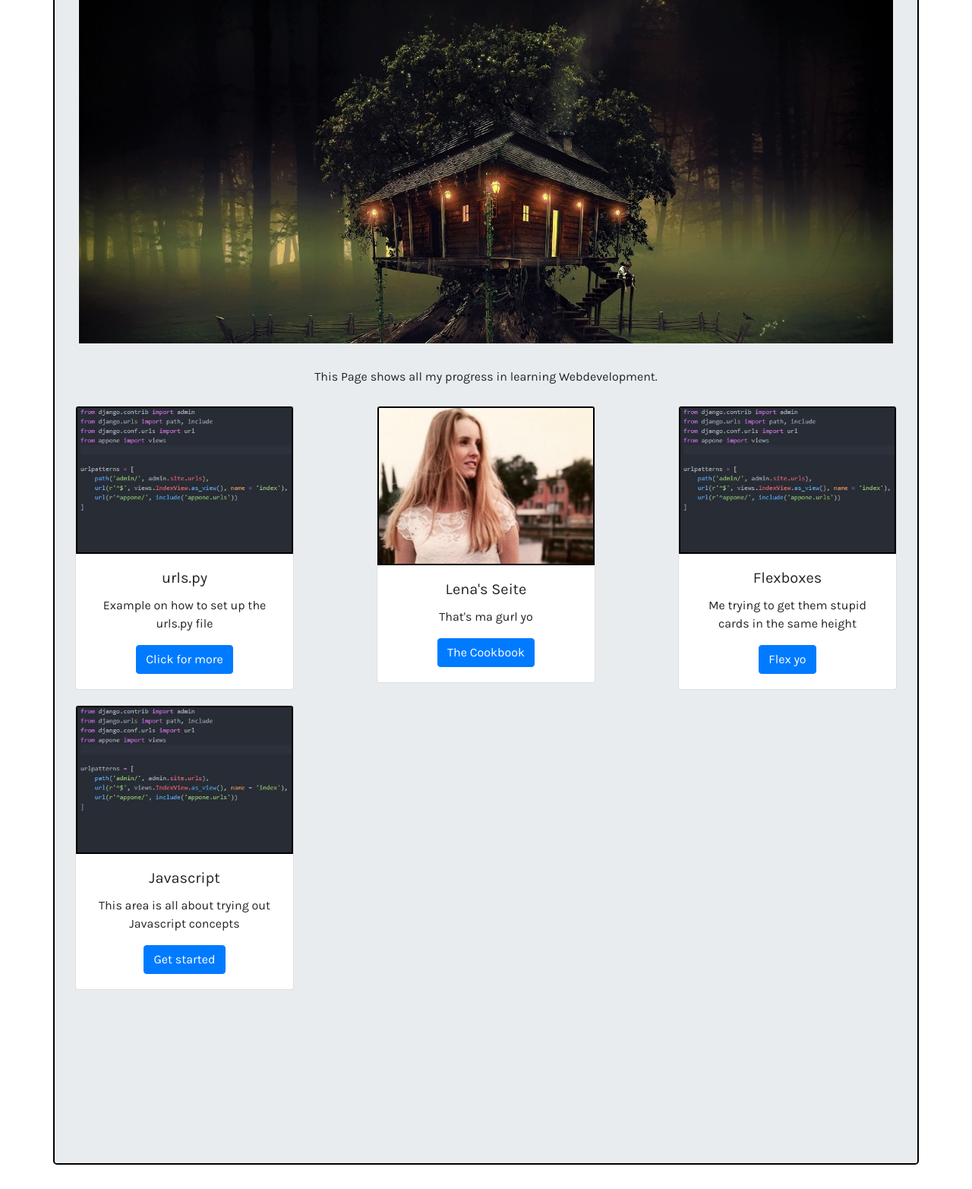
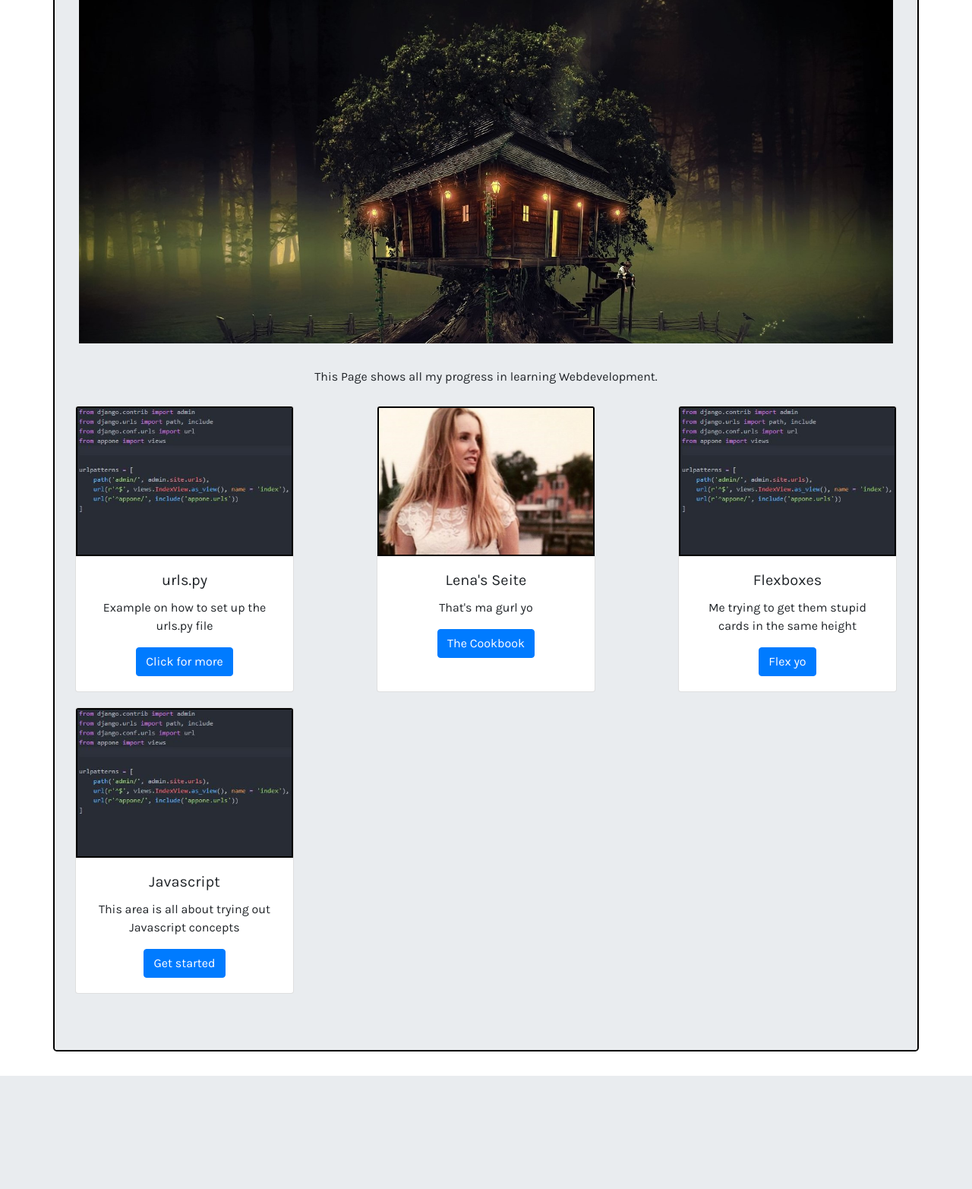
Before and after one commit to FattyDucky2112/TheLindachProject, a Django app: page /appone/what_i_learned/ in a window 1280 px wide. Shown: the part 159-1724 px from the top of the page at 76% size. After the commit the page ends 1575 px from the top, so only its background shows below. Run offline with Django 3.2, Linux system fonts and the light colour scheme; some libraries are stand-ins or nearby versions.

Commit message:
fixed pic size

```diff
--- a/LinPro/Static/css/style.css
+++ b/LinPro/Static/css/style.css
@@ -8,16 +8,15 @@ body{
 
 .jumbotron{
   margin-top: 2rem;
-  height: 100rem;
   text-align: center;
   border: 2px solid black;
-
 }
 
 .flex-container{
   display: flex;
-  flex-direction: row;
-  flex-wrap: wrap;
+  align-items:flex-start;
+  justify-content:flex-start;
+  flex-flow: row wrap;
   justify-content: space-between;
 }
 
@@ -33,8 +32,21 @@ body{
 
 .mcard{
   margin: 10px;
+  align-self: stretch;
 }
 
+/* .card {
+  width: 20% !important;
+}
+
+@media only screen and (max-width : 992px) {
+  .card {
+    width: 40% !important;
+  }
+} */
+
+.pics{
+}
 
 
 .mimage{
@@ -47,8 +59,8 @@ body{
 .mimage2 {
   object-fit: cover;
   display: flex;
-  width: 100%;
   border: 2px solid black;
+  height: 197px;
 }
 
 .mlist{
--- a/LinPro/appone/templates/what_i_learned.html
+++ b/LinPro/appone/templates/what_i_learned.html
@@ -7,7 +7,7 @@
   <img src="{% static "images/treehouse.jpg" %}" class="img-fluid" alt="Responsive image">
   <p class = "textblock">This Page shows all my progress in learning Webdevelopment.</p>
 
-<div class="flex-container row align-items-start">
+<div class="pics flex-container row align-items-start">
   <div class="card mcard" style="width: 18rem;">
     <img src="{% static 'images/urls.jpg'%}" class="mimage2 card-img-top" alt="no image">
     <div class="card-body">
```
Also changed, not shown: LinPro/db.sqlite3.
